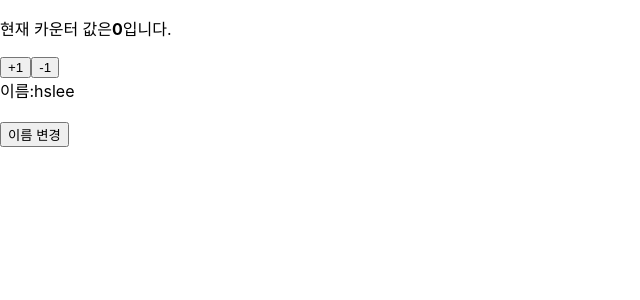
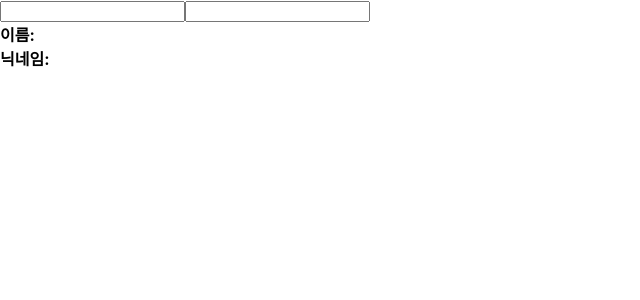
Before and after one commit to zcarc/learn-react, a React (Create React App) app: page / in a window 1280 px wide. Shown: the top 300 px of the page, without its empty margins (0-640 px from the left). Built offline with nearby package versions, Linux system fonts and the light colour scheme.

Commit message:
useReducer - input

```diff
--- a/src/App.js
+++ b/src/App.js
@@ -1,9 +1,9 @@
 import React from 'react';
 import './App.css';
-import Counter from './counter';
+import Info from './info';
 
 function App() {
-  return <Counter />;
+  return <Info />;
 }
 
 export default App;
--- /dev/null
+++ b/src/info.js
@@ -0,0 +1,45 @@
+import React, { useReducer } from "react";
+
+function reducer(state, action) {
+    console.log('action: ', action);
+    console.log("action.name: ", action.name);
+    console.log("action.value: ", action.value);
+
+    return {
+        ...state,
+        [action.name]: action.value
+    }
+}
+
+const Info = () => {
+
+    const [state, dispatch] = useReducer(reducer, {
+        name: '',
+        nickname: ''
+    })
+
+    const {name, nickname} = state;
+
+    const onChange = e => {
+        console.log("e.target: ", e.target);
+        console.log("typeof e.target.name: ", typeof e.target.name);
+        dispatch(e.target);
+    }
+
+    return (
+      <div>
+        <div>
+          <input name="name" value={name} onChange={onChange} />
+          <input name="nickname" value={nickname} onChange={onChange} />
+        </div>
+        <div>
+          <div>
+            <b>이름:</b> {name}
+          </div>
+          <div><b>닉네임: </b>{nickname}</div>
+        </div>
+      </div>
+    );
+}
+
+export default Info;
```
